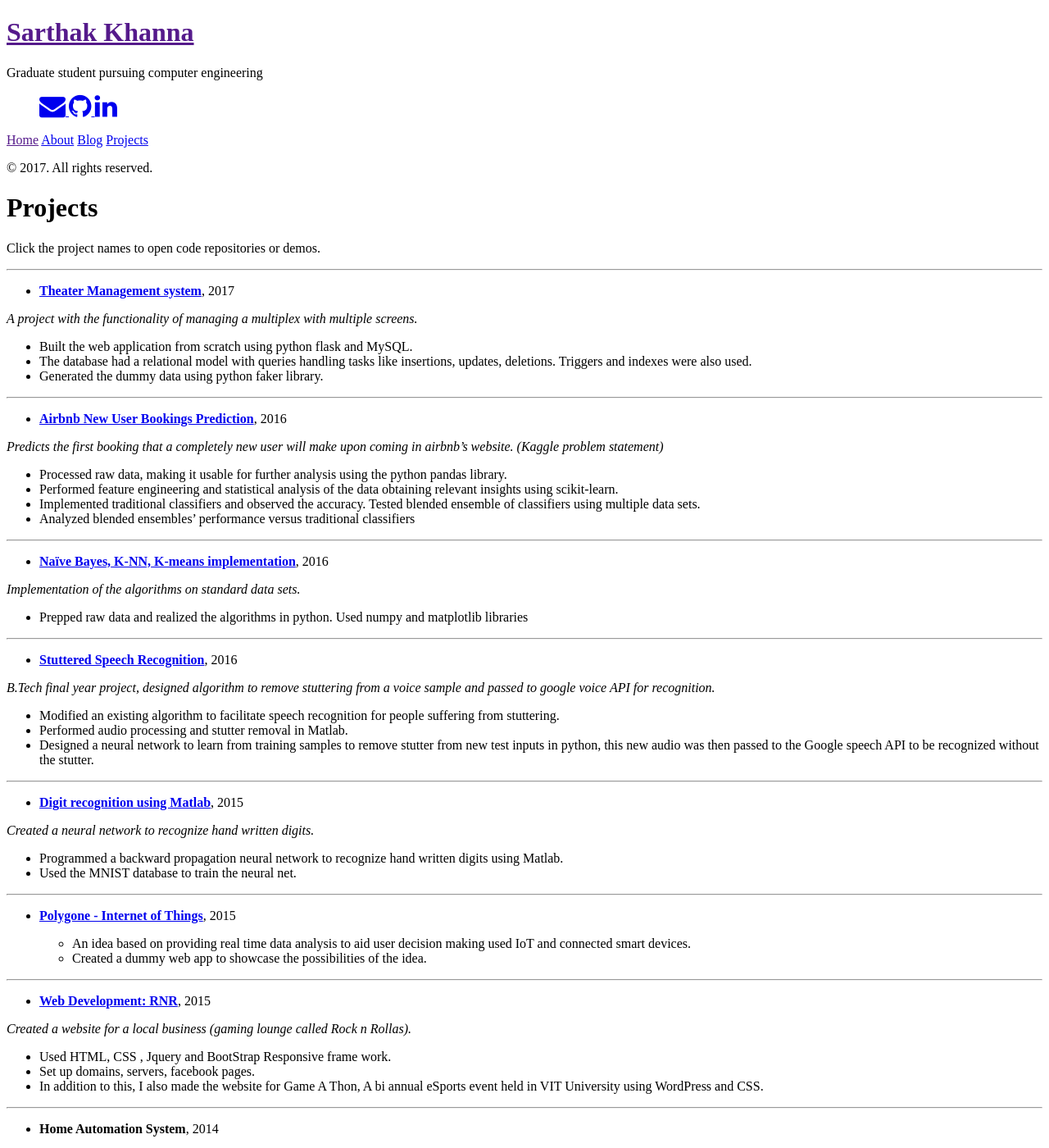
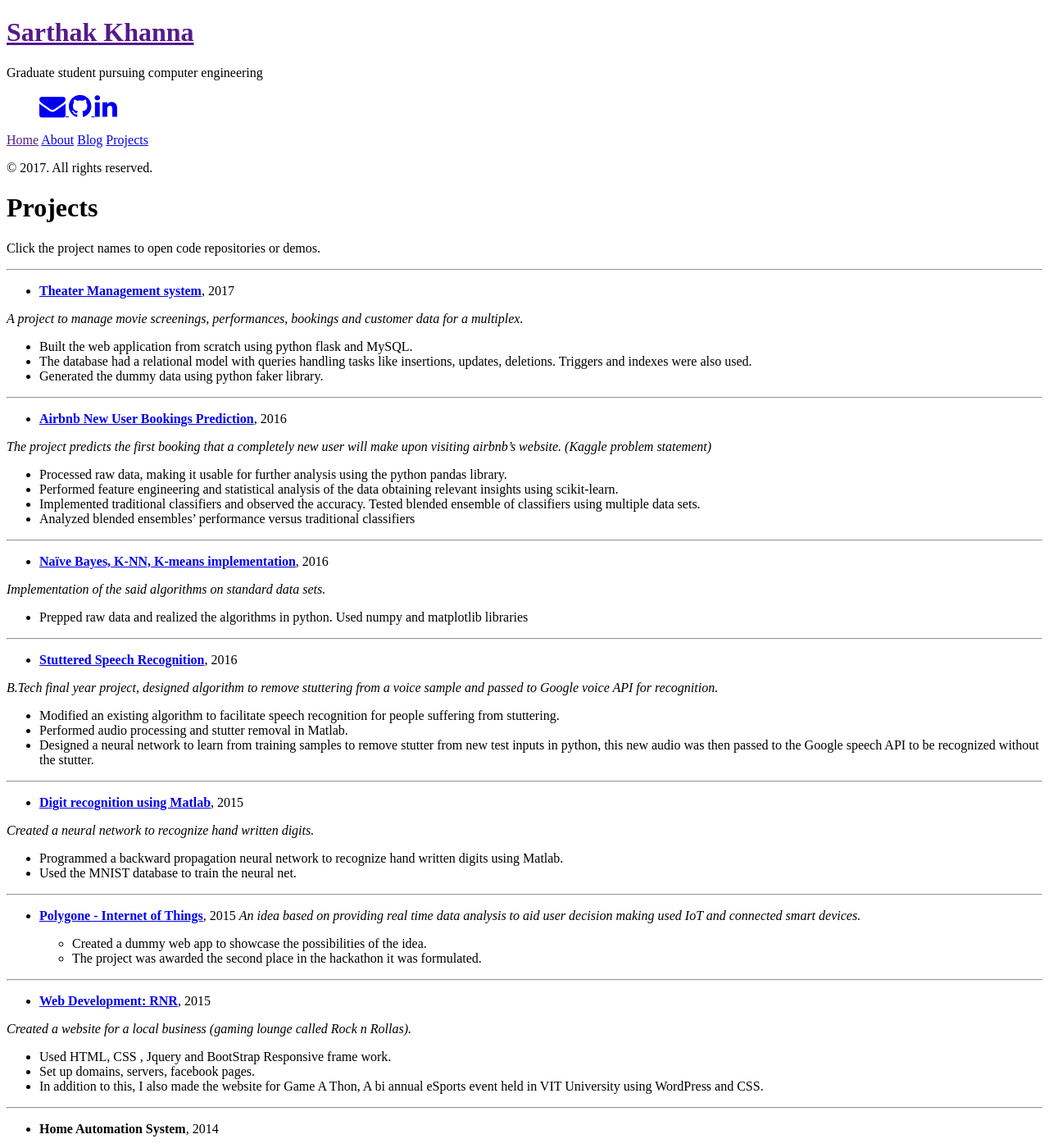
Before and after one commit to khannasarthak/khannasarthak.github.io, a Jekyll site: the page built from projects.md, in a window 1280 px wide and 1400 px high. Shown: the whole window at 82% size. Built offline with Jekyll 4.4.1, drawn with Linux system fonts in a browser that asks for light colours; nearby versions of some CDN libraries; some of the changed text lies outside the part shown.

Commit message:
added content
projects

```diff
--- a/projects.md
+++ b/projects.md
@@ -8,7 +8,7 @@ Click the project names to open code repositories or demos.
 ---
 * [**Theater Management system**](https://github.com/khannasarthak/DMProject){:target="_blank"}, 2017
 
-*A project with the functionality of managing a multiplex with multiple screens.*
+*A project to manage movie screenings, performances, bookings and customer data for a multiplex.*
 
    * Built the web application from scratch using python flask and MySQL.
    * The database had a relational model with queries handling tasks like insertions, updates, deletions. Triggers and indexes were also used.
@@ -17,7 +17,7 @@ Click the project names to open code repositories or demos.
 ---
 * [**Airbnb New User Bookings Prediction**](https://github.com/khannasarthak/Airbnb-sml){:target="_blank"}, 2016
 
-*Predicts the first booking that a completely new user will make upon coming in airbnb's website. (Kaggle problem statement)*
+*The project predicts the first booking that a completely new user will make upon visiting airbnb's website. (Kaggle problem statement)*
 
    * Processed raw data, making it usable for further analysis using the python pandas library.
    * Performed feature engineering and statistical analysis of the data obtaining relevant insights using scikit-learn.
@@ -27,14 +27,14 @@ Click the project names to open code repositories or demos.
 ---
 * [**Naïve Bayes, K-NN, K-means implementation**](https://github.com/khannasarthak/ML){:target="_blank"}, 2016
 
-*Implementation of the algorithms on standard data sets.*
+*Implementation of the said algorithms on standard data sets.*
 
    * Prepped raw data and realized the algorithms in python. Used numpy and matplotlib libraries
 
 ---
 * [**Stuttered Speech Recognition**](https://github.com/khannasarthak/Stuttered-Speech-recognition){:target="_blank"}, 2016
 
-*B.Tech final year project, designed algorithm to remove stuttering from a voice sample and passed to google voice API for recognition.*
+*B.Tech final year project, designed algorithm to remove stuttering from a voice sample and passed to Google voice API for recognition.*
 
    * Modified an existing algorithm to facilitate speech recognition for people suffering from stuttering.
    * Performed audio processing and stutter removal in Matlab.
@@ -50,9 +50,10 @@ Click the project names to open code repositories or demos.
 
 ---
 * [**Polygone - Internet of Things**](https://github.com/khannasarthak/RNRwebsite){:target="_blank"}, 2015
+*An idea based on providing real time data analysis to aid user decision making used IoT and connected smart devices.*
 
-   * An idea based on providing real time data analysis to aid user decision making used IoT and connected smart devices.
    * Created a dummy web app to showcase the possibilities of the idea.
+   * The project was awarded the second place in the hackathon it was formulated.
 
  ---
 * [**Web Development: RNR**](https://github.com/khannasarthak/RNRwebsite){:target="_blank"}, 2015
@@ -66,6 +67,8 @@ Click the project names to open code repositories or demos.
 ---
 * **Home Automation System**, 2014
 
+**
+
    * The main idea was to make a modular home automation system.
    * As proof of concept, a temperature controller was made, where the user could regulate the temperature using a mobile app.
    * Arduino, Xigbee, NFC and WiFi modules were used to create the network and MIT app inventor to create the prototype mobile app.
@@ -89,7 +92,8 @@ Click the project names to open code repositories or demos.
 ---
 * [**Propeller Clock**](https://www.youtube.com/watch?v=rvjXhWs6Akk){:target="_blank"}, 2014
 
-   * Based on persistence of vision.
+*Based on the principle of persistence of vision, the project displays an analog clock on an array of rotating LED's.*
+
    * Created the propeller which has an array of LED's, which give the illusion of an actual clock.
    * Coded the IR sensor to detect RPM and change speed accordingly using an Arduino.
 
@@ -106,6 +110,8 @@ Click the project names to open code repositories or demos.
 ---
 * **Baby Vitals Monitoring**, 2014
 
+**
+
    * Developed an ingenious heart rate sensor using a plastic bottle cap and a ball point pen spring.
    * Used temperature sensor and developed a heart rate monitor as well.
    * All these were connected using bluetooth using Zigbee and utilizing the power of the Arduino board.
```
Also changed, not shown: other parts of projects.md (+1 -1 lines).
